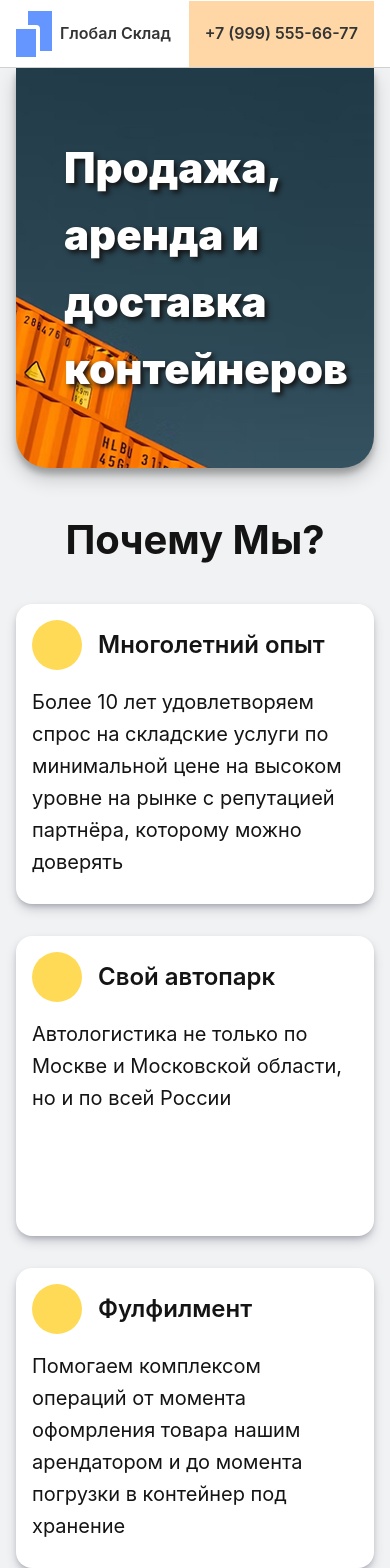
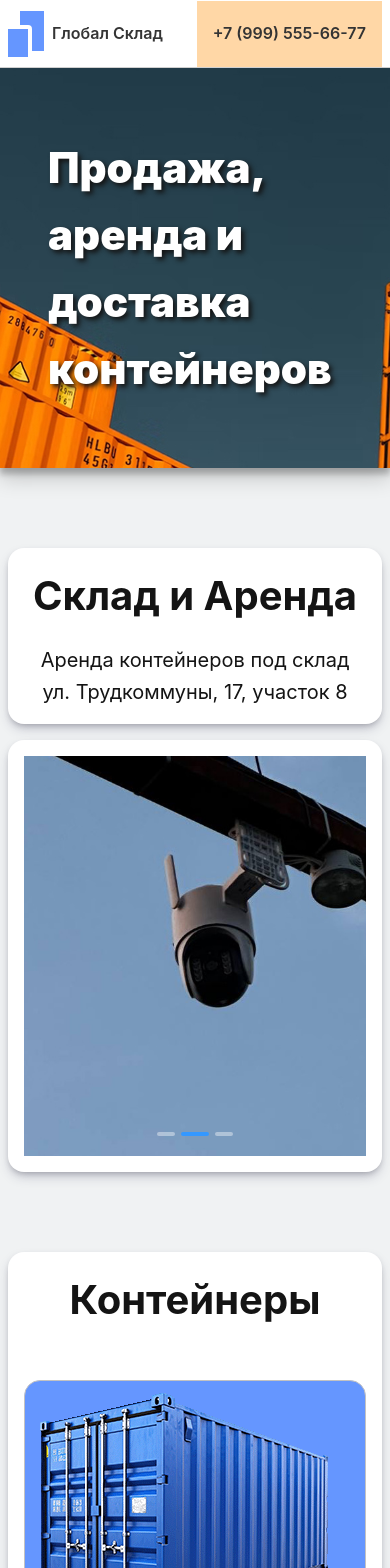
Before and after one commit to artemburkan/global-storage, a React (Vite) app: page / in a window 390 px wide. Shown: the top 1568 px of the page. Built offline with nearby package versions, Linux system fonts and the light colour scheme; some icons are missing.

Commit message:
Updated layers

```diff
--- a/src/layers/about/About.module.css
+++ b/src/layers/about/About.module.css
@@ -1,8 +1,5 @@
 .root {
-  /* background-color: #e6e6ea; */
-  /* background-color: #f4f4f4; */
   background-color: #f0f2f3;
-  /* background-color: #e6e6ea; */
 }
 
 .header {
@@ -28,8 +25,10 @@
 
   padding: 1.6rem 0;
 
-  @media (max-width: 768px) {
+  @media (max-width: 540px) {
     flex-direction: column;
+    gap: 1.6rem;
+    padding: 0.8rem 0;
   }
 
   .item {
--- a/src/layers/containers/Containers.module.css
+++ b/src/layers/containers/Containers.module.css
@@ -2,7 +2,7 @@
   color: var(--c-black-00);
 
   &.bottom-gap {
-    margin-bottom: 9.6rem;
+    margin-bottom: 8rem;
   }
 }
 
--- a/src/layers/containers/Containers.tsx
+++ b/src/layers/containers/Containers.tsx
@@ -23,7 +23,7 @@ export const Containers = () => {
           </header>
           <div className={style.row}>
             <div className={style.item}>
-              <Card>
+              <div>
                 <div className={style.container}>
                   <div className={`${style.img} ${style.blue}`}>
                     <img
@@ -49,10 +49,10 @@ export const Containers = () => {
                     </Button>
                   </div>
                 </div>
-              </Card>
+              </div>
             </div>
             <div className={style.item}>
-              <Card>
+              <div>
                 <div className={style.container}>
                   <div className={`${style.img} ${style.red}`}>
                     <img
@@ -78,7 +78,7 @@ export const Containers = () => {
                     </Button>
                   </div>
                 </div>
-              </Card>
+              </div>
             </div>
           </div>
         </Card>
--- a/src/layers/main/Main.module.css
+++ b/src/layers/main/Main.module.css
@@ -1,8 +1,18 @@
 .root {
+  max-width: var(--break-lg);
+  padding: 0 1.6rem;
+  margin: 0 auto;
+
+  &::after {
+    content: "";
+    display: table;
+  }
+
   height: 56rem;
 
-  @media (max-width: 768px) {
+  @media (max-width: 992px) {
     height: 48rem;
+    padding: 0;
   }
 
   @media (max-width: 540px) {
@@ -14,7 +24,7 @@
   font-weight: 900;
 
   &.bottom-gap {
-    margin-bottom: 4rem;
+    margin-bottom: 8rem;
   }
 }
 
@@ -28,6 +38,11 @@
   box-shadow: var(--box-shadow-00);
   border-bottom-left-radius: 3.2rem;
   border-bottom-right-radius: 3.2rem;
+
+  @media (max-width: 992px) {
+    border-bottom-left-radius: 0;
+    border-bottom-right-radius: 0;
+  }
   overflow: hidden;
 
   color: var(--c-white-00);
--- a/src/layers/main/Main.tsx
+++ b/src/layers/main/Main.tsx
@@ -1,10 +1,8 @@
 import cn from "classnames"
-import { Layout } from "~/ui"
 import style from "./Main.module.css"
 
 export const Main = () => {
   return (
-    <Layout>
     <section className={cn(style.root, style["bottom-gap"])}>
       <div className={style.container}>
         <div className={style.description}>
@@ -12,6 +10,5 @@ export const Main = () => {
         </div>
       </div>
     </section>
-    </Layout>
   )
 }
--- a/src/layers/storage/Storage.module.css
+++ b/src/layers/storage/Storage.module.css
@@ -2,7 +2,7 @@
   color: var(--c-black-00);
 
   &.bottom-gap {
-    margin-bottom: 9.6rem;
+    margin-bottom: 8rem;
   }
 }
 
@@ -23,12 +23,13 @@
 
 .container {
   display: flex;
-  gap: 1.6rem;
+  gap: 2.4rem;
   font-size: 2.4rem;
   font-weight: 400;
 
   @media (max-width: 1200px) {
     flex-direction: column;
+    gap: 1.6rem;
   }
 
   & .address-item {
--- a/src/layers/storage/Storage.tsx
+++ b/src/layers/storage/Storage.tsx
@@ -1,19 +1,22 @@
 import { Carousel } from "rsuite"
 import { Layout, Card } from "~/ui"
 import style from "./Storage.module.css"
-console.log("className={style.objectFit}", style)
+
 export const Storage = () => {
   return (
     <Layout>
       <section className={`${style.root} ${style["bottom-gap"]}`}>
         <div className={style.container}>
           <div className={style["address-item"]}>
-            <header className={`${style.header} ${style["bottom-gap"]}`}>
-              Склад и Аренда
-            </header>
-            <div>
-              Аренда контейнеров под склад <br /> ул. Трудкоммуны, 17, участок 8
-            </div>
+            <Card hasBoxShadow>
+              <header className={`${style.header} ${style["bottom-gap"]}`}>
+                Склад и Аренда
+              </header>
+              <div>
+                Аренда контейнеров под склад <br /> ул. Трудкоммуны, 17, участок
+                8
+              </div>
+            </Card>
           </div>
           <Card hasBoxShadow>
             <Carousel
--- a/src/page/home/HomePage.tsx
+++ b/src/page/home/HomePage.tsx
@@ -5,9 +5,9 @@ export const HomePage = () => {
   return (
     <Page>
       <Main />
+      <Storage />
+      <Containers />
       <About />
-      <Containers />
-      <Storage />
     </Page>
   )
 }
--- a/src/ui/layout/Layout.module.css
+++ b/src/ui/layout/Layout.module.css
@@ -1,8 +1,11 @@
 .root {
   max-width: var(--break-lg);
-  /* height: 100%; */
   padding: 0 1.6rem;
   margin: 0 auto;
+
+  @media (max-width: 768px) {
+    padding: 0 0.8rem;
+  }
 
   &::after {
     content: "";
```
Lines whose indentation alone changed are shown as unchanged.
